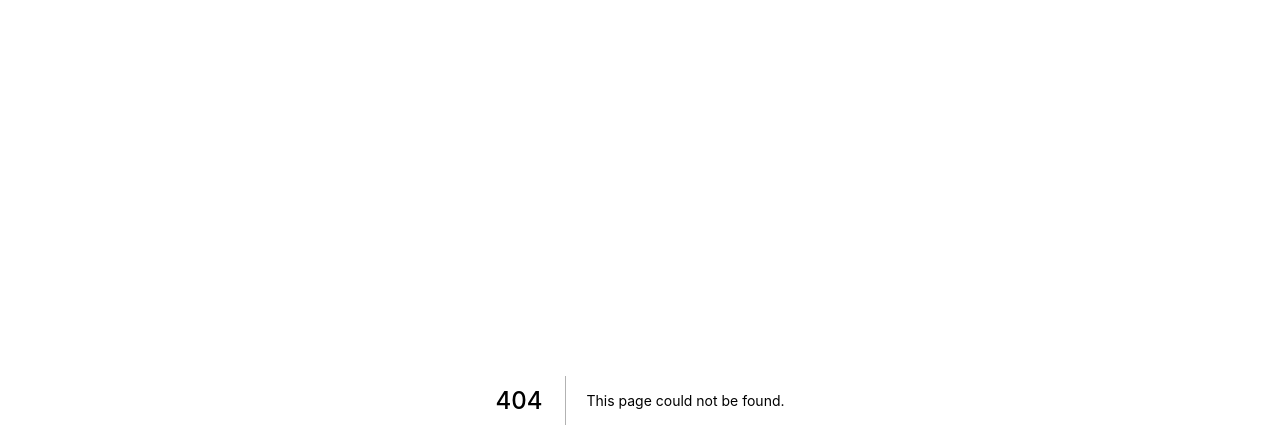
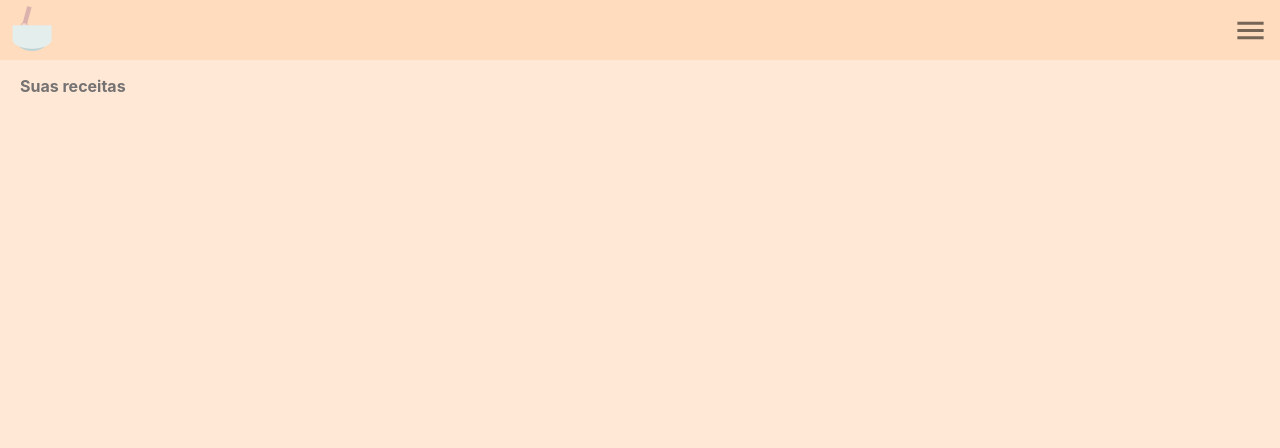
Before and after one commit to mugarate12/minhaReceitaFront, a Next.js app: page /recipes/recipes in a window 1280 px wide. Before the commit this address had no page. Shown: the top 448 px of the page. Built offline with nearby package versions, Linux system fonts and the light colour scheme.

Commit message:
added menu to header to pages for authenticate users

```diff
--- a/components/Header.tsx
+++ b/components/Header.tsx
@@ -3,25 +3,20 @@ import { useRouter } from 'next/router'
 
 import styles from './../styles/Header.module.css'
 import CustomButton from './Button'
+import HeaderMenu from './HeaderMenu'
 
 type Props = {
   isHomePage?: boolean;
+  renderMenu?: boolean;
 }
 
-export default function Header({ isHomePage }: Props) {
+export default function Header({ isHomePage, renderMenu }: Props) {
   const router = useRouter()
 
+  function homePageOptions() {
+    if(isHomePage) {
       return (
-    <header className={styles.headerContainer}>
-      <Link href="/">
-        <a >
-          <img src="/recipe.svg" alt="Vercel Logo" className={styles.logo} />
-        </a>
-      </Link>
-
-      {
-        isHomePage ?
-          (<div className={styles.btnContainer}>
+        <div className={styles.btnContainer}>
           <CustomButton
             backgroundColor="#FDDADA"
             onclick={() => router.push('/authentication/login')}
@@ -36,9 +31,29 @@ export default function Header({ isHomePage }: Props) {
           >
             Cadastrar-se
           </CustomButton>
-          </div>)
-        : (<></>)
+        </div>
+      )
     }
+  }
+
+  function Menu() {
+    if (!isHomePage && renderMenu) {
+      return (
+        <HeaderMenu />
+      )
+    }
+  }
+
+  return (
+    <header className={styles.headerContainer}>
+      <Link href="/">
+        <a >
+          <img src="/recipe.svg" alt="Vercel Logo" className={styles.logo} />
+        </a>
+      </Link>
+
+      {homePageOptions()}
+      {Menu()}
     </header>
   );
 }
--- /dev/null
+++ b/components/HeaderMenu.tsx
@@ -0,0 +1,34 @@
+import { useState } from 'react'
+import { makeStyles } from '@material-ui/core/styles'
+
+import Drawer from '@material-ui/core/Drawer'
+import IconButton from '@material-ui/core/IconButton'
+import MenuIcon from '@material-ui/icons/Menu'
+
+const useStyles = makeStyles({
+  paper: {
+    backgroundColor: '#FEE6CD',
+    width: '50%'
+  }
+})
+
+export default function HeaderMenu() {
+  const classes = useStyles()
+  const [openMenu, setOpenMenu] = useState<boolean>(false)
+
+  return (
+    <IconButton aria-label='Menu' onClick={() => setOpenMenu(!openMenu)} >
+      <MenuIcon fontSize='large' />
+      <Drawer anchor='right' open={openMenu}
+        classes={{
+          paper: classes.paper
+        }}
+      >
+        <p>sou uma opção de teste</p>
+        <p>sou uma opção de teste</p>
+        <p>sou uma opção de teste</p>
+        <p>sou uma opção de teste</p>
+      </Drawer>
+    </IconButton>
+  );
+}
--- a/package.json
+++ b/package.json
@@ -9,6 +9,7 @@
   },
   "dependencies": {
     "@material-ui/core": "^4.11.0",
+    "@material-ui/icons": "^4.11.2",
     "axios": "^0.21.0",
     "next": "10.0.2",
     "react": "17.0.1",
--- /dev/null
+++ b/pages/recipes/recipes.tsx
@@ -0,0 +1,19 @@
+import Head from 'next/head'
+
+import Layout from './../../components/Layout'
+import Header from './../../components/Header'
+import PageDescription from './../../components/PageDescription'
+
+export default function Recipes() {
+  return (
+    <Layout>
+      <Head>
+        <title>Receitas</title>
+      </Head>
+
+      <Header renderMenu={true} />
+
+      <PageDescription title='Suas receitas' />
+    </Layout>
+  );
+}
--- a/styles/Header.module.css
+++ b/styles/Header.module.css
@@ -23,6 +23,5 @@
 }
 
 .btnContainer {
-
   margin-right: 10px;
 }
--- a/styles/globals.css
+++ b/styles/globals.css
@@ -4,6 +4,7 @@ body {
   margin: 0;
   font-family: -apple-system, BlinkMacSystemFont, Segoe UI, Roboto, Oxygen,
     Ubuntu, Cantarell, Fira Sans, Droid Sans, Helvetica Neue, sans-serif;
+  background-color: #FFE9D6;
 }
 
 a {
```
Also changed, not shown: pages/authentication/login.tsx (+29 -27 lines), 1 other file (tests, documents, lock files or other folders). Lines whose indentation alone changed are shown as unchanged.
